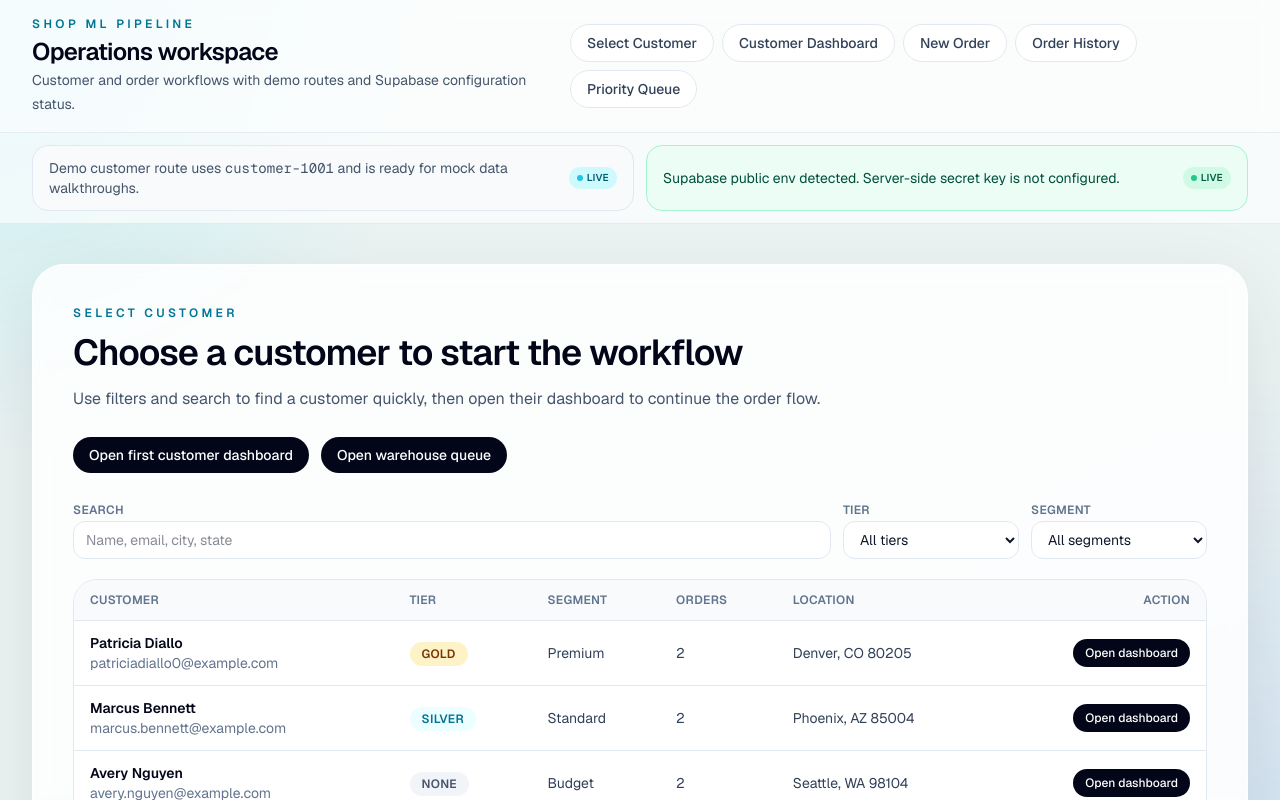
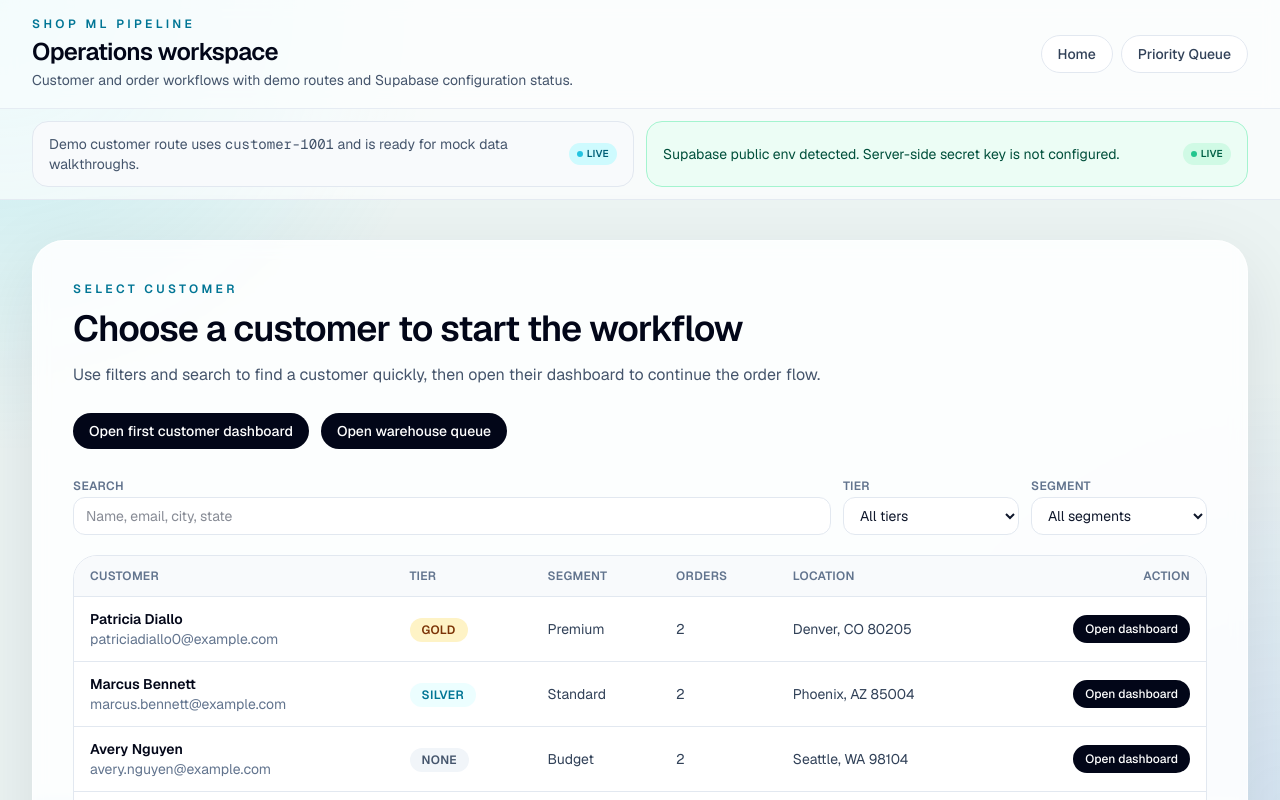
Before and after one commit to George-Ramsay/shop-ml-pipeline, a Next.js app: page / in a window 1280 px wide. Shown: the top 800 px of the page. Built offline with nearby package versions, Linux system fonts and the light colour scheme; no server answers.

Commit message:
Updated header

```diff
--- a/components/app-shell.tsx
+++ b/components/app-shell.tsx
@@ -10,10 +10,7 @@ type AppShellProps = {
 export function AppShell({ children }: AppShellProps) {
   const customerHref = `/customer/${DEMO_CUSTOMER_ID}`;
   const navItems = [
-    { href: "/", label: "Select Customer" },
-    { href: customerHref, label: "Customer Dashboard" },
-    { href: `${customerHref}/new-order`, label: "New Order" },
-    { href: `${customerHref}/orders`, label: "Order History" },
+    { href: "/", label: "Home" },
     { href: "/warehouse/priority-queue", label: "Priority Queue" },
   ];
 
```
